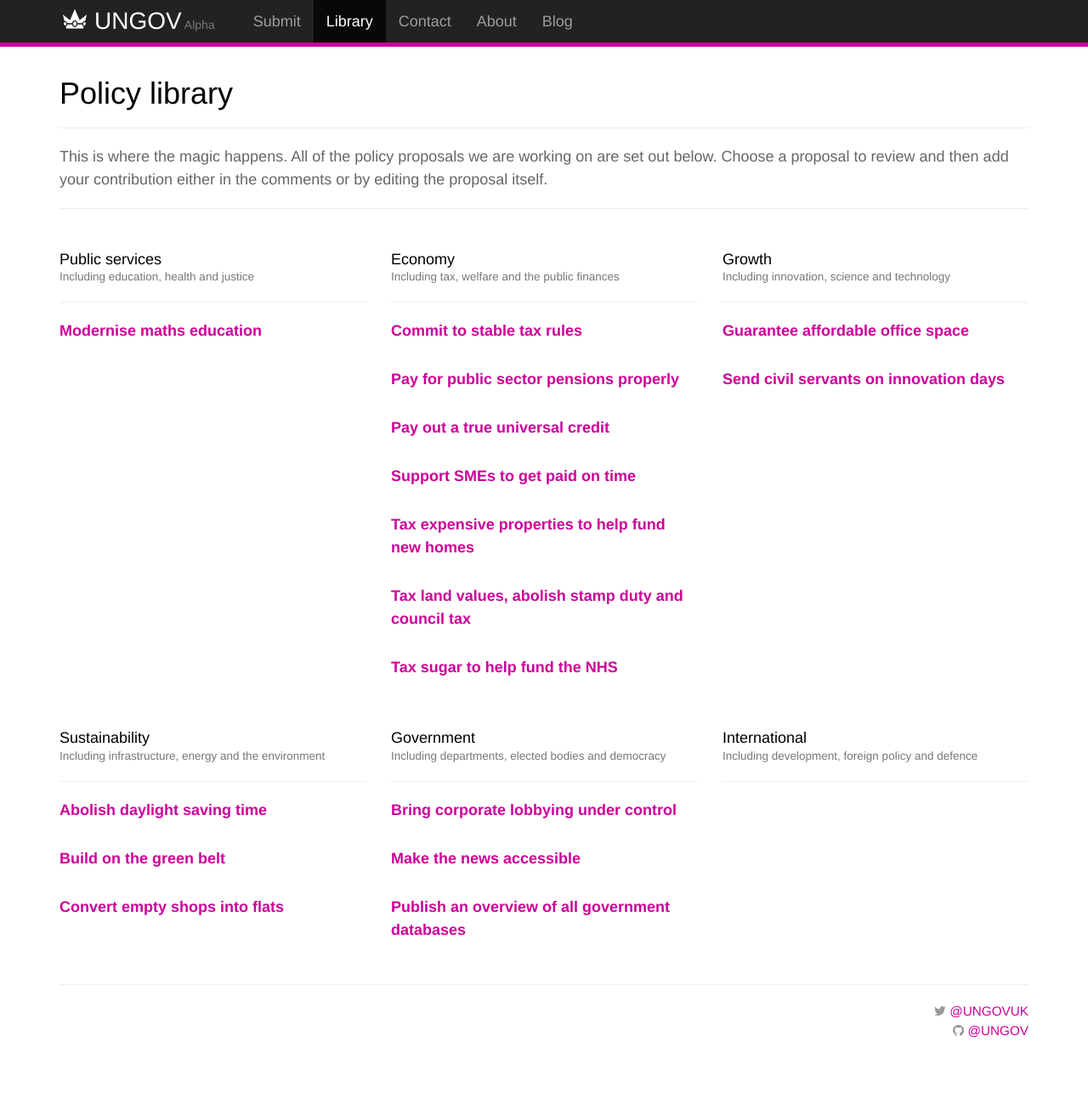
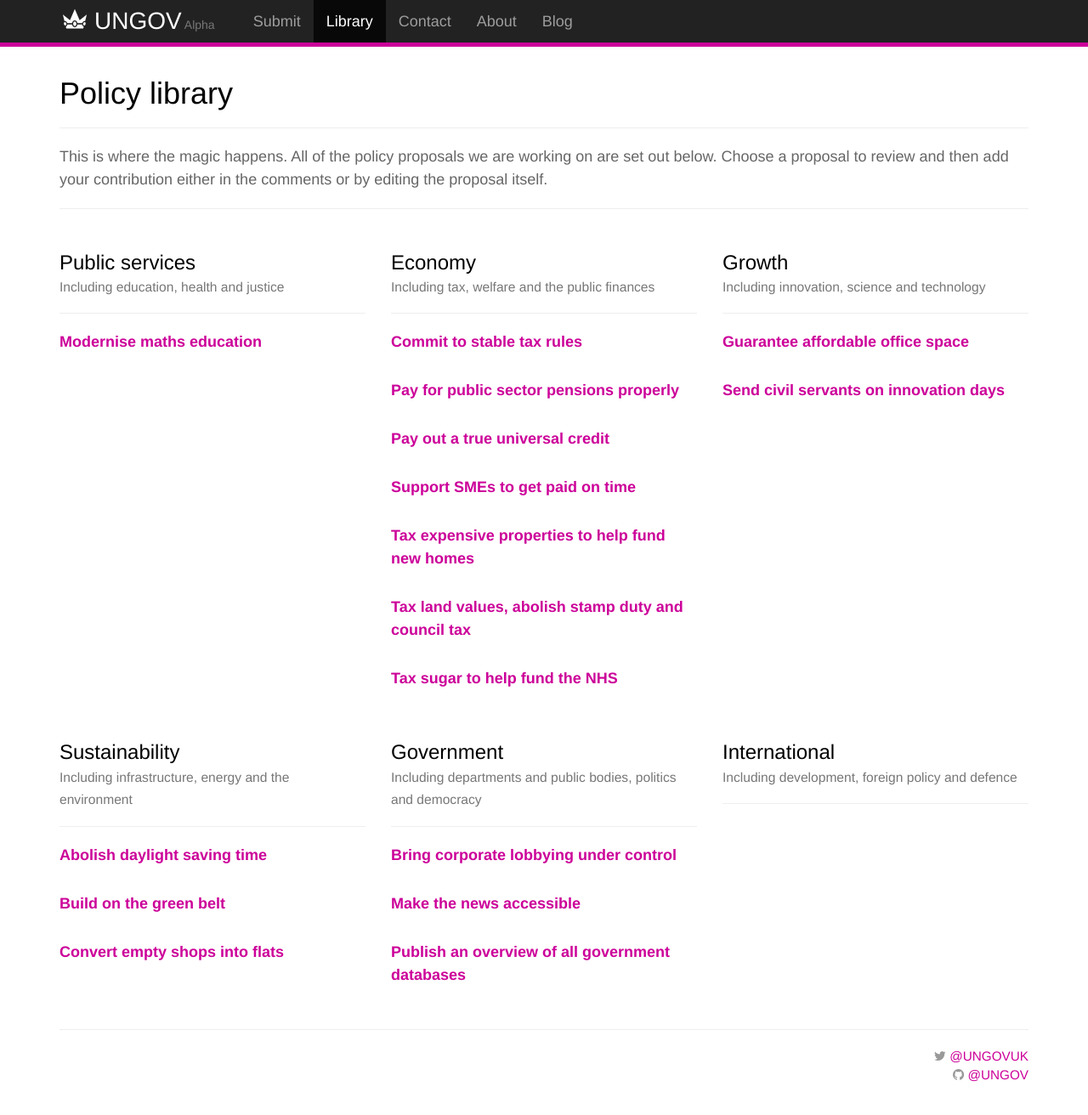
Before and after one commit to ungov/ungov.github.io, a Jekyll site: the page built from pages/library.html, in a window 1280 px wide and 1317 px high. Shown: the top 1312 px of the window at 85% size. Built offline with Jekyll 4.4.1, drawn with Linux system fonts in a browser that asks for light colours; nearby versions of some CDN libraries; comment, search, counter and statistics services are not loaded.

Commit message:
library headers

```diff
--- a/pages/library.html
+++ b/pages/library.html
@@ -18,7 +18,7 @@ disqus-comment-count: true
 <div class="row">
 
   <div class="col-md-4">
-    <h4 class="">Public services<br><small>Including education, health and justice</small></h4>
+    <h3>Public services<br><small>Including education, health and justice</small></h3>
     <hr />
 
       {% for page in site.pages %}
@@ -31,7 +31,7 @@ disqus-comment-count: true
   </div>
 
   <div class="col-md-4">
-    <h4 class="">Economy<br><small>Including tax, welfare and the public finances</small></h4>
+    <h3>Economy<br><small>Including tax, welfare and the public finances</small></h3>
     <hr />
 
       {% for page in site.pages %}
@@ -44,7 +44,7 @@ disqus-comment-count: true
   </div>
 
   <div class="col-md-4">
-    <h4 class="">Growth<br><small>Including innovation, science and technology</small></h4>
+    <h3>Growth<br><small>Including innovation, science and technology</small></h3>
     <hr />
 
       {% for page in site.pages %}
@@ -61,7 +61,7 @@ disqus-comment-count: true
 <div class="row">
 
   <div class="col-md-4">
-    <h4 class="">Sustainability<br><small>Including infrastructure, energy and the environment</small></h4>
+    <h3>Sustainability<br><small>Including infrastructure, energy and the environment</small></h3>
     <hr />
 
       {% for page in site.pages %}
@@ -74,7 +74,7 @@ disqus-comment-count: true
   </div>
 
   <div class="col-md-4">
-    <h4 class="">Government<br><small>Including departments, elected bodies and democracy</small></h4>
+    <h3>Government<br><small>Including departments and public bodies, politics and democracy</small></h3>
     <hr />
 
       {% for page in site.pages %}
@@ -87,7 +87,7 @@ disqus-comment-count: true
   </div>
 
   <div class="col-md-4">
-    <h4 class="">International<br><small>Including development, foreign policy and defence</small></h4>
+    <h3>International<br><small>Including development, foreign policy and defence</small></h3>
     <hr />
 
       {% for page in site.pages %}
```
